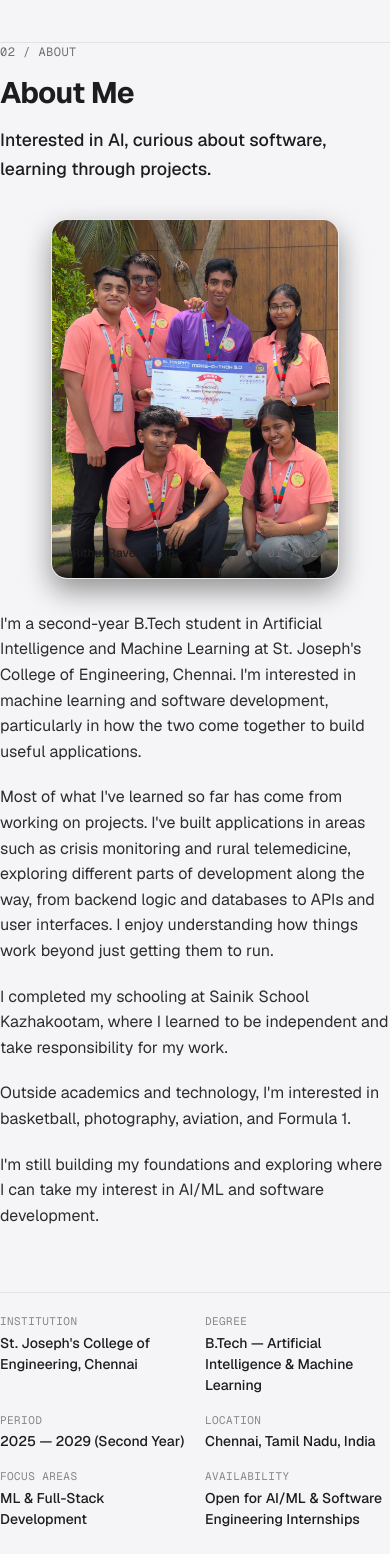
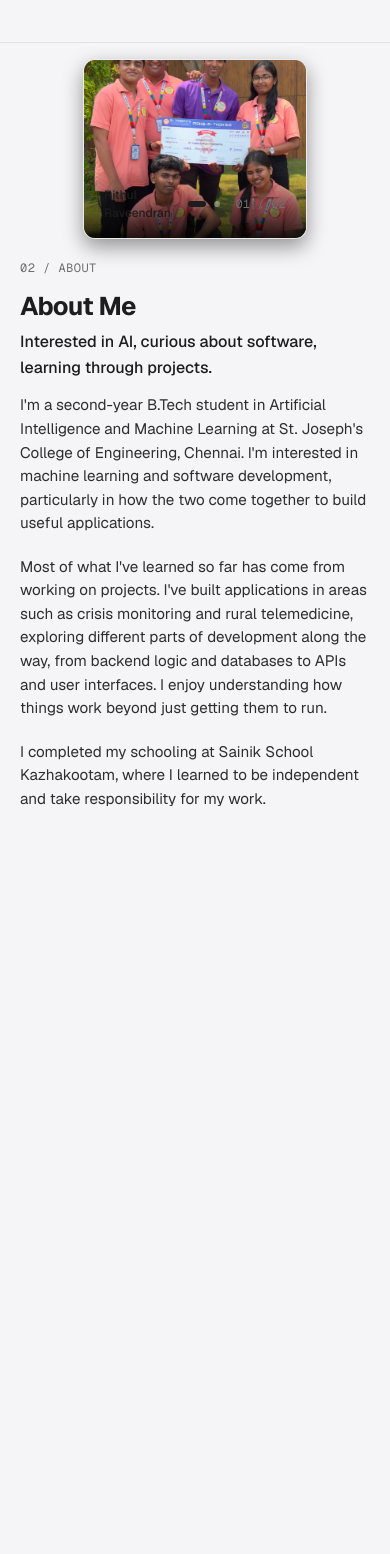
Before and after one commit to rithulraveendran/rithulraveendran.github.io, a React (Vite) app: page / in a window 390 px wide. Shown: the part 994-2548 px from the top of the page. Built offline with nearby package versions, Linux system fonts and the light colour scheme.

Commit message:
feat(about): lock photo in viewport so image stays on screen till end on both mobile and desktop

```diff
--- a/src/components/sections/02_About/About.module.css
+++ b/src/components/sections/02_About/About.module.css
@@ -1,34 +1,36 @@
 .section {
   position: relative;
-  padding: var(--space-20) var(--space-6);
+  height: calc(100vh - 4rem);
+  padding: var(--space-8) var(--space-6);
   border-top: 1px solid var(--color-border-hairline);
   max-width: var(--max-width-wide);
   margin: 0 auto;
+  overflow: hidden;
+  box-sizing: border-box;
 }
 
 .inner {
   display: grid;
   grid-template-columns: 1.15fr 0.85fr;
-  grid-template-areas:
-    "header photo"
-    "story  photo";
-  column-gap: var(--space-16);
-  row-gap: var(--space-6);
-  align-items: start;
+  gap: var(--space-16);
+  height: 100%;
+  align-items: center;
 }
 
-/* Header Block: Eyebrow, Title & Lead */
-.headerBlock {
-  grid-area: header;
+/* Left Column: Narrative Viewport */
+.contentViewport {
+  position: relative;
+  height: 100%;
+  overflow: hidden;
   display: flex;
   flex-direction: column;
+  padding-top: var(--space-4);
 }
 
-/* Story Block: Narrative & Facts */
-.storyBlock {
-  grid-area: story;
+.textContent {
   display: flex;
   flex-direction: column;
+  will-change: transform;
 }
 
 .eyebrow {
@@ -54,7 +56,7 @@
   font-size: 1.25rem;
   color: var(--color-text-primary);
   line-height: var(--line-height-relaxed);
-  margin-bottom: var(--space-4);
+  margin-bottom: var(--space-6);
   font-weight: var(--font-weight-medium);
 }
 
@@ -99,12 +101,10 @@
   font-weight: var(--font-weight-medium);
 }
 
-/* Right Column: Sticky Photo Stage (Stays in place while text scrolls past till end) */
+/* Right Column: Dynamic Photo Stage (Stays locked in place on screen till the end) */
 .photoCol {
-  grid-area: photo;
-  position: sticky;
-  top: calc(4rem + var(--space-8));
-  height: min(600px, 75vh);
+  position: relative;
+  height: min(580px, 75vh);
   display: flex;
   flex-direction: column;
   justify-content: center;
@@ -241,76 +241,83 @@
 
 @media (max-width: 860px) {
   .section {
-    padding: var(--space-14) var(--space-5);
+    height: calc(100vh - 4rem);
+    padding: var(--space-4) var(--space-5);
+    overflow: hidden;
   }
 
   .inner {
     display: flex;
     flex-direction: column;
-    gap: var(--space-4);
+    gap: var(--space-3);
+    height: 100%;
   }
 
-  .headerBlock {
+  /* Photo is pinned at the top on mobile so it stays visible till the end! */
+  .photoCol {
     order: 1;
-  }
-
-  .photoCol {
-    order: 2;
-    position: static;
+    position: relative;
     width: 100%;
-    max-width: 18rem;
-    aspect-ratio: 4 / 5;
-    height: auto;
-    margin: var(--space-3) auto var(--space-4);
+    max-width: 14rem;
+    height: min(180px, 26vh);
+    aspect-ratio: auto;
+    margin: 0 auto;
+    flex-shrink: 0;
   }
 
   .photoFrame {
-    border-radius: var(--radius-xl);
-    box-shadow: 0 12px 28px rgba(0, 0, 0, 0.4);
+    border-radius: var(--radius-lg);
+    box-shadow: 0 8px 20px rgba(0, 0, 0, 0.4);
   }
 
-  .storyBlock {
-    order: 3;
+  /* Narrative viewport occupies the remaining height below the photo */
+  .contentViewport {
+    order: 2;
+    flex: 1;
+    min-height: 0;
+    overflow: hidden;
+    padding-top: var(--space-2);
   }
 
   .title {
-    font-size: clamp(1.85rem, 6vw, 2.4rem);
+    font-size: clamp(1.6rem, 5.5vw, 2.1rem);
+    margin-bottom: var(--space-2);
   }
 
   .lead {
-    font-size: 1.1rem;
-    margin-bottom: var(--space-2);
+    font-size: 1rem;
+    margin-bottom: var(--space-3);
   }
 
   .paragraph {
-    font-size: 1rem;
-    line-height: 1.6;
+    font-size: 0.95rem;
+    line-height: 1.55;
   }
 
   .factsTable {
     display: grid;
     grid-template-columns: repeat(2, minmax(0, 1fr));
-    gap: var(--space-4) var(--space-5);
+    gap: var(--space-3) var(--space-4);
     border-top: 1px solid var(--color-border-hairline);
-    padding-top: var(--space-5);
-    margin-top: var(--space-6);
+    padding-top: var(--space-4);
+    margin-top: var(--space-5);
   }
 
   .factRow {
     display: flex;
     flex-direction: column;
-    gap: 3px;
+    gap: 2px;
     padding: 0;
     border-bottom: none;
   }
 
   .factLabel {
-    font-size: 11px;
+    font-size: 10px;
     letter-spacing: var(--letter-spacing-wide);
     text-transform: uppercase;
   }
 
   .factValue {
-    font-size: var(--font-size-sm);
+    font-size: var(--font-size-xs);
   }
 }
--- a/src/components/sections/02_About/About.tsx
+++ b/src/components/sections/02_About/About.tsx
@@ -1,5 +1,5 @@
 import { useState, useRef } from 'react';
-import { ScrollTrigger } from 'gsap/ScrollTrigger';
+import gsap from 'gsap';
 import { useScrollTrigger } from '@/hooks/useScrollTrigger';
 import { usePrefersReducedMotion } from '@/hooks/usePrefersReducedMotion';
 import { ABOUT_CONTENT } from '@/content/about';
@@ -8,6 +8,8 @@ import styles from './About.module.css';
 
 export function About() {
   const sectionRef = useRef<HTMLElement | null>(null);
+  const viewportRef = useRef<HTMLDivElement | null>(null);
+  const textContentRef = useRef<HTMLDivElement | null>(null);
   const [activePhotoIndex, setActivePhotoIndex] = useState<number>(0);
   const [failedImages, setFailedImages] = useState<Record<string, boolean>>({});
   const prefersReducedMotion = usePrefersReducedMotion();
@@ -17,26 +19,47 @@ export function About() {
 
   // Scroll choreography:
   // 1. Once About is reached, pin screen down and change image during initial scroll.
-  // 2. Once image changes, unpin: further scroll moves the text alone, while the
-  //    sticky photo stage stays firmly in place beside it till the end of the section.
+  // 2. Further scroll moves the text alone inside its viewport, while the image
+  //    stays firmly locked in view on screen until the very end of the section.
   useScrollTrigger(
     () => {
       if (prefersReducedMotion || typeof window === 'undefined' || totalPhotos <= 1) return;
 
-      const trigger = ScrollTrigger.create({
+      const getOverflow = () => {
+        if (!textContentRef.current || !viewportRef.current) return 300;
+        return Math.max(0, textContentRef.current.scrollHeight - viewportRef.current.clientHeight + 48);
+      };
+
+      const totalScroll = () => 400 + getOverflow();
+
+      const tl = gsap.timeline({
+        scrollTrigger: {
           trigger: sectionRef.current,
           start: 'top 4rem',
-        end: '+=400',
+          end: () => `+=${totalScroll()}`,
           pin: true,
+          scrub: 0.6,
           anticipatePin: 1,
+          invalidateOnRefresh: true,
           onUpdate: (self) => {
-          const targetIdx = Math.min(totalPhotos - 1, Math.floor(self.progress * totalPhotos));
+            const targetIdx = self.progress >= 0.15 ? 1 : 0;
             setActivePhotoIndex((prev) => (prev !== targetIdx ? targetIdx : prev));
+          },
         },
       });
 
+      // Phase 1: Hold text stationary while photo swaps
+      tl.to({}, { duration: 0.2 });
+
+      // Phase 2: Text moves alone while photo stays pinned beside it till the end
+      tl.to(textContentRef.current, {
+        y: () => -getOverflow(),
+        ease: 'none',
+        duration: 0.8,
+      });
+
       return () => {
-        trigger.kill();
+        tl.kill();
       };
     },
     sectionRef,
@@ -52,14 +75,33 @@ export function About() {
   return (
     <section id="about" ref={sectionRef} className={styles.section} aria-label="About Rithul Raveendran">
       <div className={styles.inner}>
-        {/* Header Block: Eyebrow, Title & Lead */}
-        <div className={styles.headerBlock}>
+        {/* Left Column (Desktop) / Bottom Region (Mobile): Text Narrative Viewport */}
+        <div ref={viewportRef} className={styles.contentViewport}>
+          <div ref={textContentRef} className={styles.textContent}>
             <p className={styles.eyebrow}>{ABOUT_CONTENT.eyebrow}</p>
             <h2 className={styles.title}>{ABOUT_CONTENT.title}</h2>
             <p className={styles.lead}>{ABOUT_CONTENT.lead}</p>
+
+            <div className={styles.narrative}>
+              {ABOUT_CONTENT.paragraphs.map((paragraph, idx) => (
+                <p key={idx} className={styles.paragraph}>
+                  {paragraph}
+                </p>
+              ))}
             </div>
 
-        {/* Dynamic Photograph Stage (Sticky beside text on desktop till end) */}
+            <dl className={styles.factsTable} aria-label="Academic & Technical Background Facts">
+              {ABOUT_CONTENT.facts.map((fact, idx) => (
+                <div key={idx} className={styles.factRow}>
+                  <dt className={styles.factLabel}>{fact.label}</dt>
+                  <dd className={styles.factValue}>{fact.value}</dd>
+                </div>
+              ))}
+            </dl>
+          </div>
+        </div>
+
+        {/* Right Column (Desktop) / Top Region (Mobile): Dynamic Photograph Stage */}
         <div
           className={styles.photoCol}
           aria-label="Personal Photography Gallery"
@@ -136,26 +178,6 @@ export function About() {
             )}
           </div>
         </div>
-
-        {/* Story Block: Narrative & Facts */}
-        <div className={styles.storyBlock}>
-          <div className={styles.narrative}>
-            {ABOUT_CONTENT.paragraphs.map((paragraph, idx) => (
-              <p key={idx} className={styles.paragraph}>
-                {paragraph}
-              </p>
-            ))}
-          </div>
-
-          <dl className={styles.factsTable} aria-label="Academic & Technical Background Facts">
-            {ABOUT_CONTENT.facts.map((fact, idx) => (
-              <div key={idx} className={styles.factRow}>
-                <dt className={styles.factLabel}>{fact.label}</dt>
-                <dd className={styles.factValue}>{fact.value}</dd>
-              </div>
-            ))}
-          </dl>
-        </div>
       </div>
     </section>
   );
```
Lines whose indentation alone changed are shown as unchanged.
